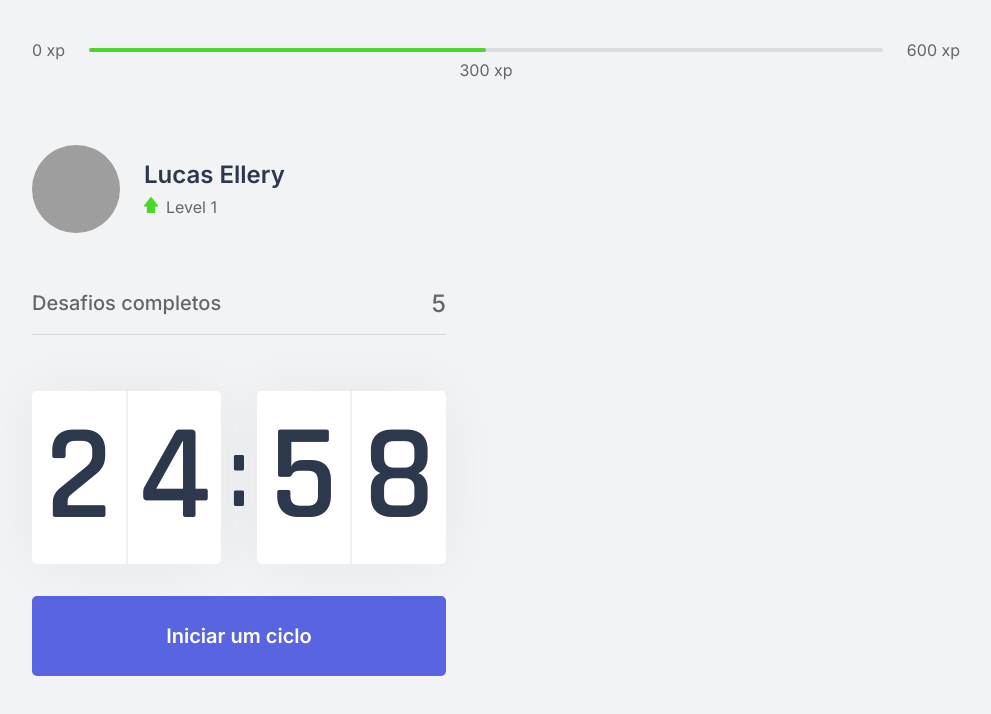
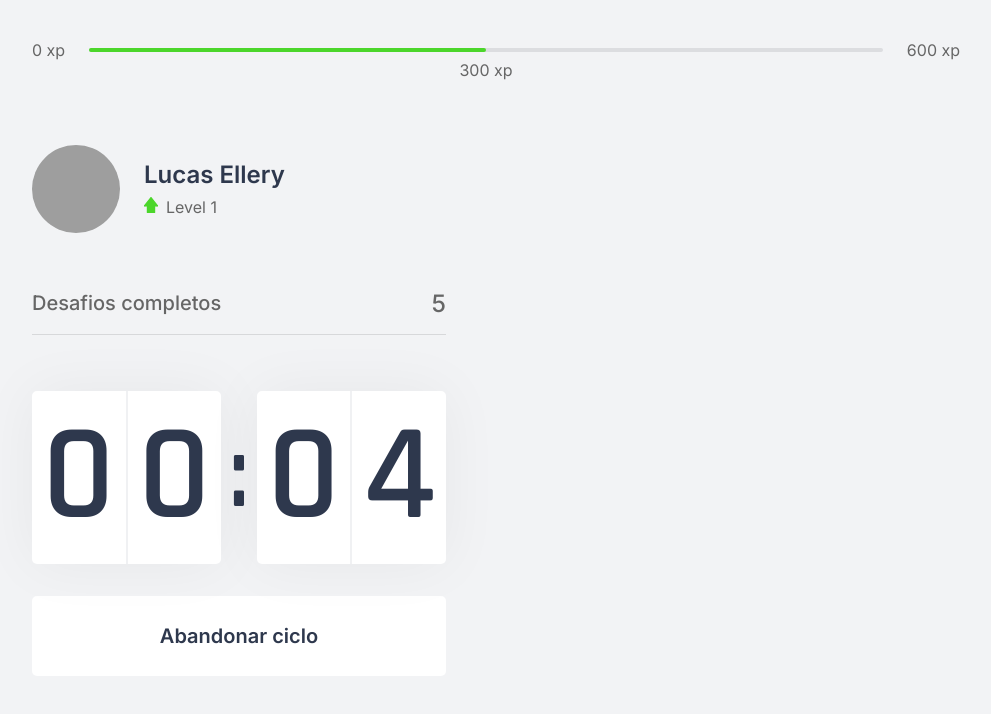
Before and after one commit to lucasellery/move.it, a Next.js app: page / in a window 1280 px wide. Both pictures are taken after a click on the button "Iniciar um ciclo". Shown: the top 714 px of the page, without its empty margins (144-1135 px from the left). Built offline with nearby package versions, Linux system fonts and the light colour scheme; grey boxes are pictures that could not be loaded.

Commit message:
(feature) countdown button finished and clock

```diff
--- a/src/components/Countdown.tsx
+++ b/src/components/Countdown.tsx
@@ -1,27 +1,39 @@
-import { useState, useEffect } from 'react';
-import styles from '../styles/components/Countdown.module.css';
+import { useState, useEffect } from "react";
+import styles from "../styles/components/Countdown.module.css";
+
+let countdownTimeout: NodeJS.Timeout;
 
 export function Countdown() {
-  const [time, setTime] = useState(25 * 60);
-  const [active, setActive] = useState(false);
+  const [time, setTime] = useState(0.1 * 60);
+  const [isActive, setIsActive] = useState(false);
+  const [hasFinished, setHasFinished] = useState(false);
 
   const minutes = Math.floor(time / 60);
   const seconds = time % 60;
 
-  const [minuteLeft, minuteRight] = String(minutes).padStart(2, '0').split('');
-  const [secondLeft, secondRight] = String(seconds).padStart(2, '0').split('');
+  const [minuteLeft, minuteRight] = String(minutes).padStart(2, "0").split("");
+  const [secondLeft, secondRight] = String(seconds).padStart(2, "0").split("");
 
   function startCountdown() {
-    setActive(true);
+    setIsActive(true);
+  }
+
+  function resetCountdown() {
+    clearTimeout(countdownTimeout);
+    setIsActive(false);
+    setTime(0.1 * 60);
   }
 
   useEffect(() => {
-    if (active && time > 0) {
-      setTimeout(() => {
+    if (isActive && time > 0) {
+      countdownTimeout = setTimeout(() => {
         setTime(time - 1);
       }, 1000);
+    } else if (isActive && time === 0) {
+      setHasFinished(true);
+      setIsActive(false);
     }
-  }, [active, time]);
+  }, [isActive, time]);
 
   return (
     <div>
@@ -39,6 +51,21 @@ export function Countdown() {
         </div>
       </div>
 
+      {hasFinished ? (
+        <button disabled className={styles.countdownButton}>
+          Ciclo encerrado
+        </button>
+      ) : (
+        <>
+          {isActive ? (
+            <button
+              type="button"
+              className={`${styles.countdownButton} ${styles.countdownButtonActive}`}
+              onClick={resetCountdown}
+            >
+              Abandonar ciclo
+            </button>
+          ) : (
             <button
               type="button"
               className={styles.countdownButton}
@@ -46,6 +73,9 @@ export function Countdown() {
             >
               Iniciar um ciclo
             </button>
+          )}
+        </>
+      )}
     </div>
   );
 }
--- a/src/styles/components/Countdown.module.css
+++ b/src/styles/components/Countdown.module.css
@@ -60,6 +60,24 @@
   transition: background-color 0.2s;
 }
 
-.countdownButton:hover {
+.countdownButton:not(:disabled):hover {
   background: var(--blue-dark);
 }
+
+.countdownButtonActive {
+  border: 0;
+  background-color: var(--white);
+  color: var(--title);
+}
+
+.countdownButtonActive:not(:disabled):hover {
+  border: 0;
+  background: var(--red);
+  color: (--white);
+}
+
+.countdownButton:disabled {
+  background: var(--white);
+  color: var(--text);
+  cursor: not-allowed;
+}
```
Lines whose indentation alone changed are shown as unchanged.
